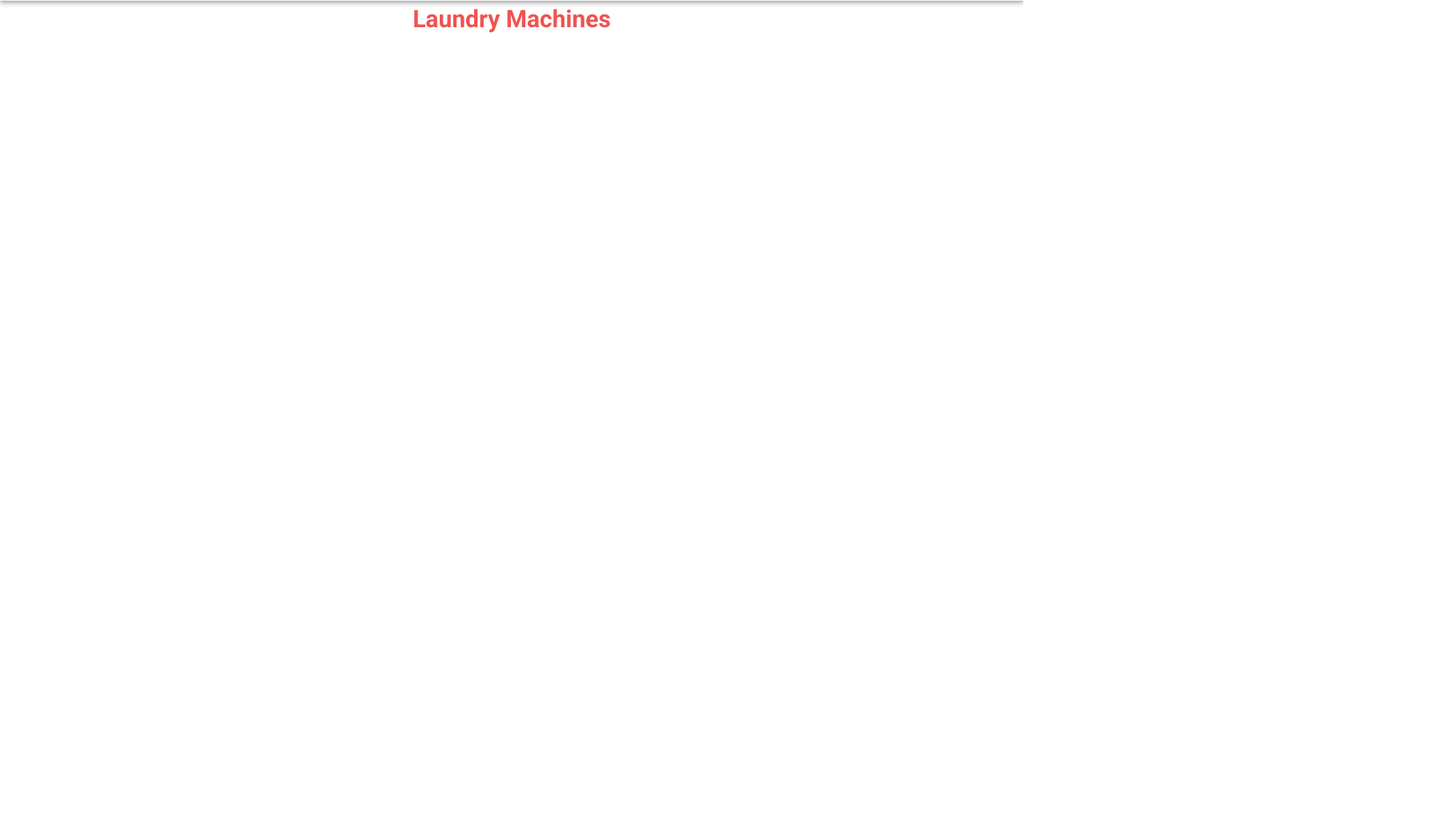
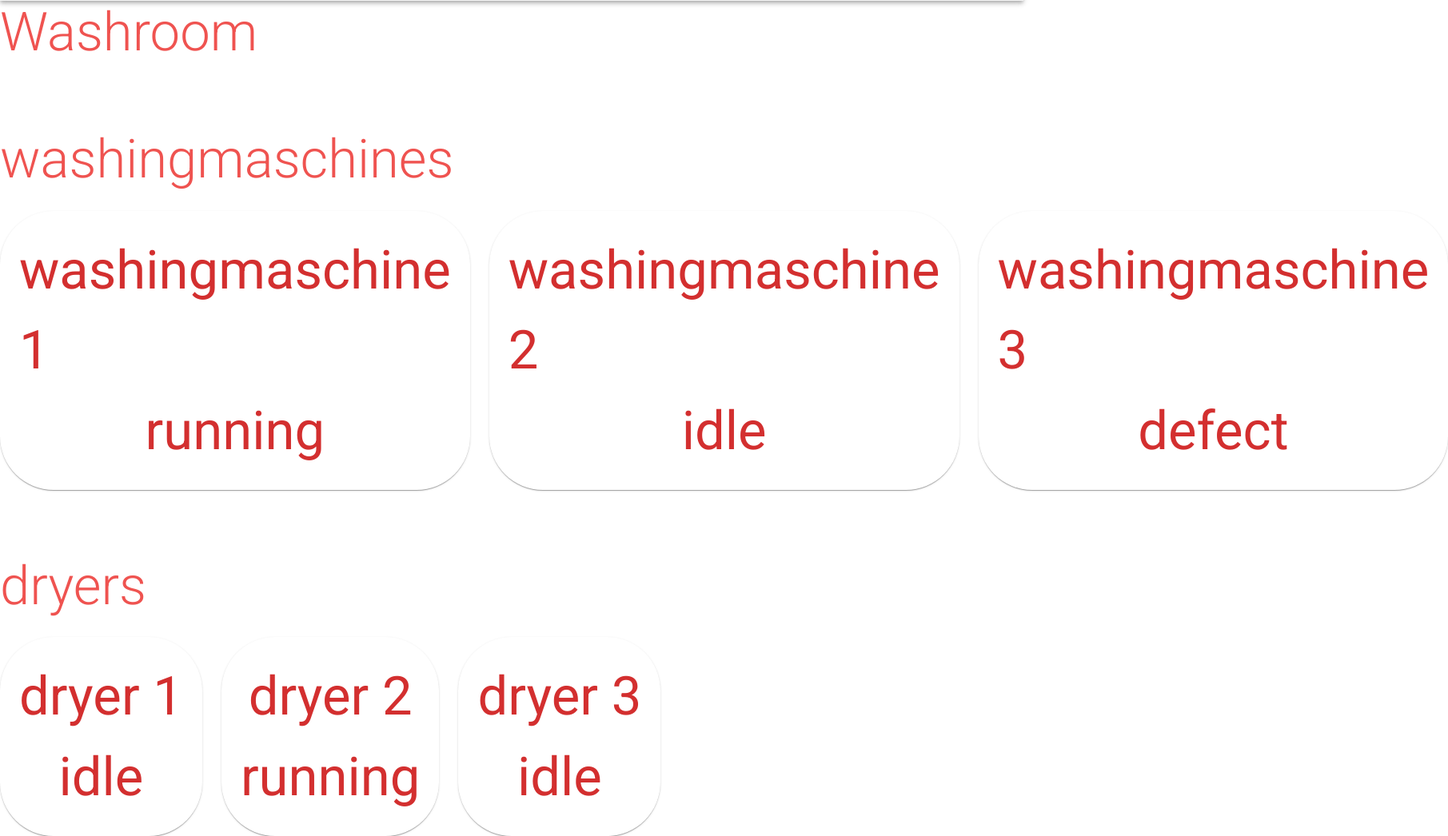
Before and after one commit to Praxisseminar-SoSe-2026/stwno-anwendung, a React (Vite) app in the folder frontend/: page /waschmaschinen in a window 1280 px wide. Shown: the part 63-1109 px from the top of the page at 80% size, 1811 px wide, since content can reach past the window. Before the commit the page ends 800 px from the top, so only its background shows below. Built offline with nearby package versions, Linux system fonts and the light colour scheme; no server answers.

Commit message:
feat: add first draft of api call and display of laundrymachine status refs #32

```diff
--- /dev/null
+++ b/frontend/src/api/getLaundryMachines.ts
@@ -0,0 +1,37 @@
+//const BASE_URL = import.meta.env.VITE_API_BASE_URL
+
+export type LaundryMachineStatus = 'running' | 'idle' | 'defect'
+export type LaundryMachineType = 'washingmachine' | 'dryer'
+
+export type LaundryMachine = {
+  id: string
+  type: LaundryMachineType
+  status: LaundryMachineStatus
+}
+
+// ToDo: activate API Call with real URL when implemented in backend
+/*
+// call API Endpoint /laundry-machines
+export async function getLaundryMachines(): Promise<LaundryMachine[]> {
+  try {
+    const res = await fetch(`${BASE_URL}/laundry-machines`)
+    const data = await res.json()
+    return Array.isArray(data) ? data : []
+  } catch (err) {
+    console.error('Fetching laundry machine data failed:', err)
+    return []
+  }
+}
+*/
+
+// ToDo: remove placeholder when implemented in backend
+export async function getLaundryMachines(): Promise<LaundryMachine[]> {
+  return Promise.resolve([
+    { id: 'w1', type: 'washingmachine', status: 'running' },
+    { id: 'w2', type: 'washingmachine', status: 'idle' },
+    { id: 'w3', type: 'washingmachine', status: 'defect' },
+    { id: 'd1', type: 'dryer', status: 'idle' },
+    { id: 'd2', type: 'dryer', status: 'running' },
+    { id: 'd3', type: 'dryer', status: 'idle' },
+  ])
+}
--- /dev/null
+++ b/frontend/src/hooks/useLaundryMachines.ts
@@ -0,0 +1,16 @@
+import { useEffect, useState } from 'react'
+import {
+  getLaundryMachines,
+  type LaundryMachine,
+} from '../api/getLaundryMachines'
+
+// return list of laundry machines with their current status
+export function useLaundryMachines() {
+  const [machines, setMachines] = useState<LaundryMachine[]>([])
+
+  useEffect(() => {
+    getLaundryMachines().then((machines) => setMachines(machines))
+  }, [])
+
+  return machines
+}
--- a/frontend/src/i18n/languages/de.json
+++ b/frontend/src/i18n/languages/de.json
@@ -12,7 +12,16 @@
     "title": "Häufig gestellte Fragen"
   },
   "laundry": {
-    "title": "Waschmaschinen"
+    "title": "Waschküche",
+    "washingmaschines": "Waschmaschinen",
+    "washingmaschine": "Waschmaschine",
+    "dryers": "Trockner",
+    "dryer": "Trockner",
+    "status": {
+      "running": "läuft",
+      "idle": "frei",
+      "defect": "defekt"
+    }
   },
   "repairRequest": {
     "title": "Reparaturanfrage"
--- a/frontend/src/i18n/languages/en.json
+++ b/frontend/src/i18n/languages/en.json
@@ -12,7 +12,16 @@
     "title": "Frequently Asked Questions"
   },
   "laundry": {
-    "title": "Laundry Machines"
+    "title": "Washroom",
+    "washingmaschines": "washingmaschines",
+    "washingmaschine": "washingmaschine",
+    "dryers": "dryers",
+    "dryer": "dryer",
+    "status": {
+      "running": "running",
+      "idle": "idle",
+      "defect": "defect"
+    }
   },
   "repairRequest": {
     "title": "Repair Request"
--- a/frontend/src/pages/resident/LaundryMachinesPage.tsx
+++ b/frontend/src/pages/resident/LaundryMachinesPage.tsx
@@ -1,7 +1,67 @@
 import { useTranslation } from 'react-i18next'
+import { Stack, Typography, Paper } from '@mui/material'
+import { useLaundryMachines } from '../../hooks/useLaundryMachines'
+import type { LaundryMachineStatus } from '../../api/getLaundryMachines'
+
+const statusColor: Record<
+  LaundryMachineStatus,
+  'success' | 'warning' | 'error'
+> = {
+  running: 'warning',
+  idle: 'success',
+  defect: 'error',
+}
 
 export function LaundryMachinesPage() {
   const { t } = useTranslation()
+  const machinesData = useLaundryMachines()
 
-  return <h1>{t('laundry.title')}</h1>
+  const washingmaschines = machinesData.filter(
+    (m) => m.type === 'washingmachine'
+  )
+  const dryers = machinesData.filter((m) => m.type === 'dryer')
+
+  return (
+    <Stack spacing={10}>
+      <Typography variant="h1">{t('laundry.title')}</Typography>
+
+      {/* waschingmachines */}
+      <Stack spacing={3}>
+        <Typography variant="h2">{t('laundry.washingmaschines')}</Typography>
+        <Stack direction="row" spacing={3}>
+          {washingmaschines.map((machine, index) => (
+            <Paper key={machine.id} sx={{ p: 3, alignItems: 'center' }}>
+              <Stack sx={{ alignItems: 'center' }}>
+                <Typography color="primary">
+                  {t('laundry.washingmaschine')} {index + 1}
+                </Typography>
+                <Typography color={statusColor[machine.status]}>
+                  {t(`laundry.status.${machine.status}`)}
+                </Typography>
+              </Stack>
+            </Paper>
+          ))}
+        </Stack>
+      </Stack>
+
+      {/* dryers */}
+      <Stack spacing={3}>
+        <Typography variant="h2">{t('laundry.dryers')}</Typography>
+        <Stack direction="row" spacing={3}>
+          {dryers.map((machine, index) => (
+            <Paper key={machine.id} sx={{ p: 3, alignItems: 'center' }}>
+              <Stack sx={{ alignItems: 'center' }}>
+                <Typography color="primary">
+                  {t('laundry.dryer')} {index + 1}
+                </Typography>
+                <Typography color={statusColor[machine.status]}>
+                  {t(`laundry.status.${machine.status}`)}
+                </Typography>
+              </Stack>
+            </Paper>
+          ))}
+        </Stack>
+      </Stack>
+    </Stack>
+  )
 }
```
